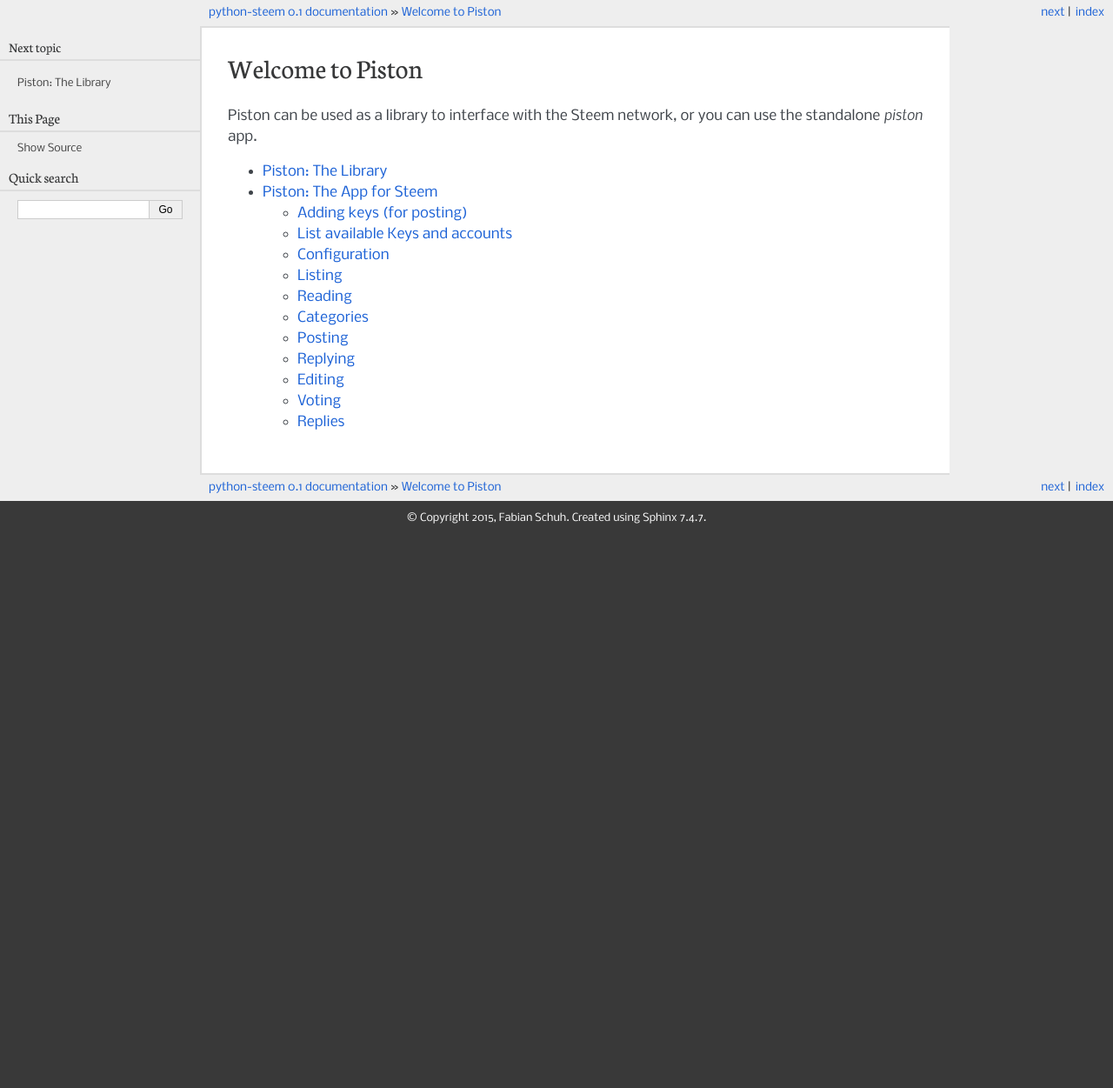
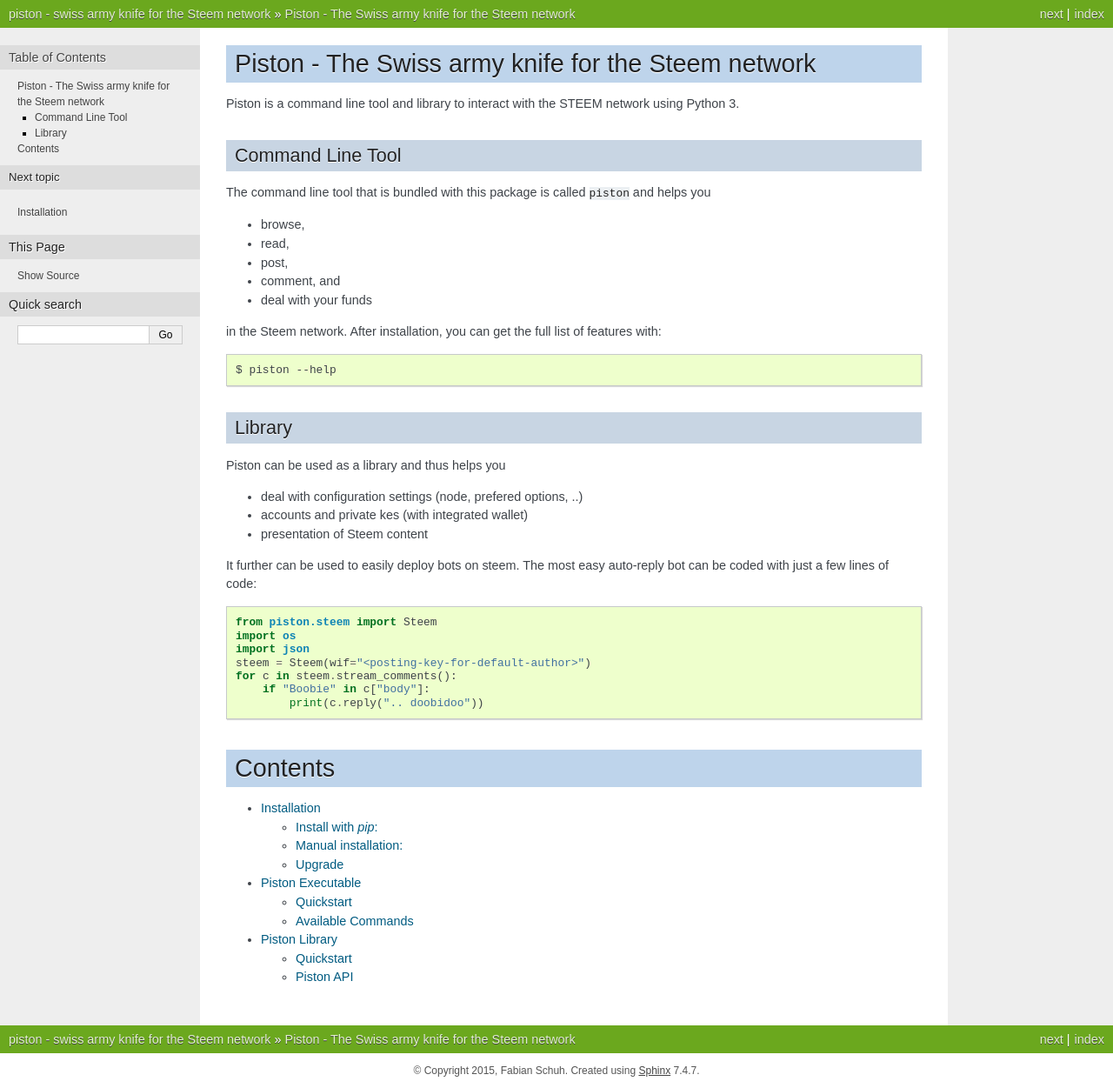
Before and after one commit to xeroc/piston-cli, a Sphinx documentation site: the page built from docs/index.rst, in a window 1280 px wide. Shown: the whole page at 87% size. Built offline with Sphinx 7.4.7, drawn with Linux system fonts in a browser that asks for light colours; before the commit the page ends 900 px from its top, so only the background shows below that.

Commit message:
[docs] piston.rocks

```diff
--- a/docs/app.rst
+++ b/docs/app.rst
@@ -1,7 +1,20 @@
-Piston: The App for Steem
-=========================
+*****************
+Piston Executable
+*****************
 
 Swiss army knife for interacting with the STEEM blockchain.
+
+Quickstart
+##########
+
+You can start using piston by going throug out Steem hosted quickstart guide. Just run
+
+::
+
+    piston read @xeroc/piston-cli-quickstart
+
+Available Commands
+##################
 
 Adding keys (for posting)
 ~~~~~~~~~~~~~~~~~~~~~~~~~
@@ -223,3 +236,39 @@
 
 If ``--author`` is not provided, the *default* author as defined with
 ``piston set author`` will be taken. Further options are: ``--limit``.
+
+Transfer Steem
+~~~~~~~~~~~~~~
+
+STEEM can be transfered via
+
+::
+
+    piston transfer receipient "100.000 STEEM"
+
+If ``--author`` is not provided, the *default* account as defined with
+``piston set author`` will be taken.
+
+Powerup/Powerdown
+~~~~~~~~~~~~~~~~~
+
+You can powerup/down your account with piston using:
+
+::
+
+    piston powerup "100 STEEM"
+    piston powerdown "10000 VESTS"
+
+If ``--author``/``--to`` are not provided, the *default* account as defined with
+``piston set author`` will be taken.
+
+Balances
+~~~~~~~~
+
+Get an account's balance with
+
+::
+
+    piston balance <account>
+
+If ``<account>`` is not provided, the *default* account will be taken.
--- a/docs/conf.py
+++ b/docs/conf.py
@@ -1,7 +1,7 @@
 #!/usr/bin/env python3
 # -*- coding: utf-8 -*-
 #
-# python-steem documentation build configuration file, created by
+# piston documentation build configuration file, created by
 # sphinx-quickstart on Fri Jun  5 14:06:38 2015.
 #
 # This file is execfile()d with the current directory set to its
@@ -21,7 +21,6 @@
 # add these directories to sys.path here. If the directory is relative to the
 # documentation root, use os.path.abspath to make it absolute, like shown here.
 sys.path.insert(0, os.path.abspath('..'))
-sys.path.insert(0, os.path.abspath('../scripts/'))
 
 # -- General configuration ------------------------------------------------
 
@@ -48,7 +47,7 @@
 master_doc = 'index'
 
 # General information about the project.
-project = 'python-steem'
+project = 'piston'
 copyright = '2015, Fabian Schuh'
 author = 'Fabian Schuh'
 
@@ -110,7 +109,7 @@
 
 # The theme to use for HTML and HTML Help pages.  See the documentation for
 # a list of builtin themes.
-html_theme = 'pyramid'
+html_theme = 'nature'
 
 # Theme options are theme-specific and customize the look and feel of a theme
 # further.  For a list of options available for each theme, see the
@@ -122,7 +121,7 @@
 
 # The name for this set of Sphinx documents.  If None, it defaults to
 # "<project> v<release> documentation".
-#html_title = None
+html_title = "piston - swiss army knife for the Steem network"
 
 # A shorter title for the navigation bar.  Default is the same as html_title.
 #html_short_title = None
@@ -202,7 +201,7 @@
 #html_search_scorer = 'scorer.js'
 
 # Output file base name for HTML help builder.
-htmlhelp_basename = 'python-steemdoc'
+htmlhelp_basename = 'pistondoc'
 
 # -- Options for LaTeX output ---------------------------------------------
 
@@ -224,7 +223,7 @@
 # (source start file, target name, title,
 #  author, documentclass [howto, manual, or own class]).
 latex_documents = [
-  (master_doc, 'python-steem.tex', 'python-steem Documentation',
+  (master_doc, 'piston.tex', 'piston',
    'Fabian Schuh', 'manual'),
 ]
 
@@ -254,7 +253,7 @@
 # One entry per manual page. List of tuples
 # (source start file, name, description, authors, manual section).
 man_pages = [
-    (master_doc, 'python-steem', 'python-steem Documentation',
+    (master_doc, 'piston', 'piston',
      [author], 1)
 ]
 
@@ -268,8 +267,8 @@
 # (source start file, target name, title, author,
 #  dir menu entry, description, category)
 texinfo_documents = [
-  (master_doc, 'python-steem', 'python-steem Documentation',
-   author, 'python-steem', 'One line description of project.',
+  (master_doc, 'piston', 'piston',
+   author, 'piston', 'One line description of project.',
    'Miscellaneous'),
 ]
 
--- a/docs/index.rst
+++ b/docs/index.rst
@@ -1,10 +1,50 @@
-Welcome to Piston
-=================
+Piston - The Swiss army knife for the Steem network
+===================================================
 
-Piston can be used as a library to interface with the Steem network, or
-you can use the standalone `piston` app.
+Piston is a command line tool and library to interact with the STEEM network using Python 3.
 
+Command Line Tool
+-----------------
+
+The command line tool that is bundled with this package is called ``piston`` and helps you
+
+* browse,
+* read,
+* post,
+* comment, and
+* deal with your funds
+
+in the Steem network. After installation, you can get the full list of features with::
+
+    $ piston --help
+
+Library
+-------
+
+Piston can be used as a library and thus helps you
+
+* deal with configuration settings (node, prefered options, ..)
+* accounts and private kes (with integrated wallet)
+* presentation of Steem content
+
+It further can be used to easily deploy bots on steem. The most easy
+auto-reply bot can be coded with just a few lines of code:
+
+.. code-block:: python
+
+   from piston.steem import Steem
+   import os
+   import json
+   steem = Steem(wif="<posting-key-for-default-author>")
+   for c in steem.stream_comments():
+       if "Boobie" in c["body"]:
+           print(c.reply(".. doobidoo"))
+
+Contents
+========
 .. toctree::
+    :maxdepth: 2
 
+    installation
+    app
     lib
-    app
--- a/docs/lib.rst
+++ b/docs/lib.rst
@@ -1,5 +1,110 @@
-Piston: The Library
-*******************
+**************
+Piston Library
+**************
+
+Piston has been designed to allow developers to easily access its routines and make use of the network without dealing with all the releated blockchain technology and cryptography. This library can be used to do anything that is allowed according to the Steem blockchain protocol.
+
+Quickstart
+##########
+
+As a quickstart example, let's create a notification bot for our own account and have a daemon send out an email to us if someone referred to our user.
+
+Steem Instance
+~~~~~~~~~~~~~~
+
+Let's start by creating an instance to the Steem network.
+
+.. code-block:: python
+
+    from piston.steem import Steem
+    steem = Steem()
+
+.. note:: Per default, this call connects to the API node offered by SteemIt
+          Inc. If their server is under heavy load, you may see better and
+          faster results using your own server, passed as first argument.
+
+Waiting for new comments
+~~~~~~~~~~~~~~~~~~~~~~~~
+
+Now we use `steem.stream_comment()` to wait and inspect all new comments:
+
+.. code-block:: python
+
+   for comment in steem.stream_comments():
+       # do something with comment
+
+The `comment` object is an instance of `Steem.Post` and offers the following calls:
+
+* ``comment.reply()``
+* ``comment.upvote()``
+* ``comment.downvote()``
+
+Most important attributes are probably:
+
+* ``comment.author``
+* ``comment.permlink``
+* ``comment.title``
+* ``comment.body``
+
+These attributes can also be access through their keys (e.g. ``comment["body"]``).
+
+For our notification, we simply check if `@accountname` exists in the body:
+
+.. code-block:: python
+
+   if "@%s" % accountname in c["body"]:
+        # send mail
+
+If this check evaluates as true, we send out an email.
+
+Full Code
+~~~~~~~~~
+
+A full example for our notification daemon looks like this:
+
+.. code-block:: python
+
+    from piston.steem import Steem
+    import os
+    import sendgrid
+    steem = Steem()
+    sg = sendgrid.SendGridClient(
+        os.environ['SENDGRID_USERNAME'],
+        os.environ['SENDGRID_PASSWORD']
+    )
+    message = sendgrid.Mail()
+    addresses = {"xeroc": "mail@xeroc.org"}
+    # addresses = os.environ["ADDRESSES"]
+    for c in steem.stream_comments():
+        for user in addresses.keys():
+            if "@%s" % user in c["body"]:
+                message.add_to(addresses[user])
+                message.set_subject('Notification on Steem')
+                message.set_text(
+                    "You have been messaged by %s " % (c["author"]) +
+                    "in the post @%s/%s" % (c["author"], c["permlink"]) +
+                    "\n\n" +
+                    "You can read the post on Steemit.com:\n" +
+                    "http://steemit.com/%s/%s#@%s/%s"
+                    % (c["category"],
+                        c["openingPostIdentifier"],
+                        c["author"], c["permlink"])
+                )
+                message.set_from('notify@steem')
+                status, msg = sg.send(message)
+                print("\nMessage sent!\n")
+
+Piston API
+##########
+
+Steem
+~~~~~
 
 .. autoclass:: piston.steem.Steem
    :members:
+
+Posts
+~~~~~
+
+.. autoclass:: piston.steem.Post
+   :members:
```
Also changed, not shown: docs/installation.rst (added, +26 -0 lines).
